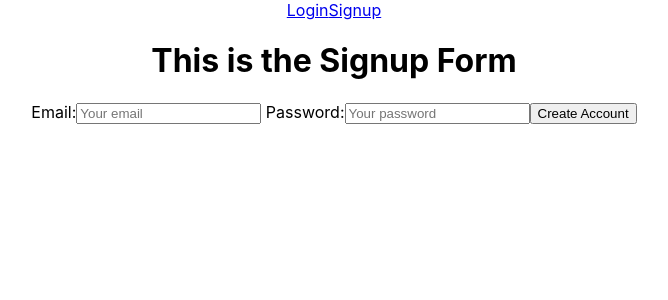
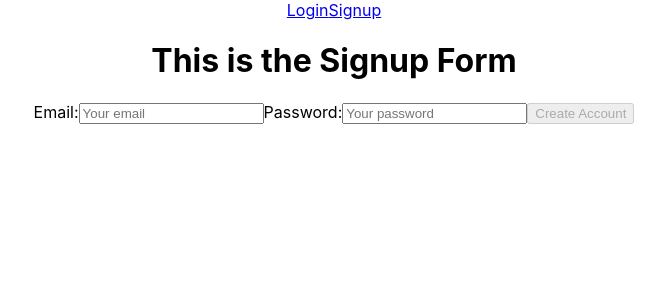
Before and after one commit to shighetari/secret-family-recipes-1-front-endbackup, a React (Create React App) app: page /signup in a window 1280 px wide. Shown: the top 300 px of the page, without its empty margins (306-974 px from the left). Built offline with nearby package versions, Linux system fonts and the light colour scheme.

Commit message:
added validation to signup

```diff
--- a/package.json
+++ b/package.json
@@ -13,7 +13,8 @@
     "react-router-dom": "^5.2.0",
     "react-scripts": "3.4.1",
     "redux": "^4.0.5",
-    "redux-thunk": "^2.3.0"
+    "redux-thunk": "^2.3.0",
+    "yup": "^0.29.1"
   },
   "scripts": {
     "start": "react-scripts start",
--- a/src/App.js
+++ b/src/App.js
@@ -1,11 +1,14 @@
-import React, {useState} from 'react';
+import React, {useState, useEffect} from 'react';
 import { Switch, Route, Link } from 'react-router-dom'
+import * as Yup from "yup";
 import './App.css';
 
 // importing components
 import SignupForm from './components/SignupForm'
 import LoginForm from './components/LoginForm'
 
+//importing signup form schema
+import signupSchema from './components/signupSchema';
 
 function App() {
 
@@ -20,6 +23,20 @@ function App() {
     password:''
   })
 
+  const [errors, setErrors] = useState({
+    email: "",
+    password: ""
+  });
+
+  const [buttonDisabled, setButtonDisabled] = useState(true)
+
+
+  //sigup button validation
+  useEffect(() => {
+    signupSchema.isValid(formValues).then(valid => {
+      setButtonDisabled(!valid);
+    });
+  }, [formValues]);
 
 
 
@@ -29,6 +46,11 @@ function App() {
       <Link to='/signup'>Signup</Link>
 
       <Switch>
+        <Route path='/home'>
+        <div>
+          <h1>{newUser.email} Family Recepies</h1>
+        </div>
+        </Route>
         <Route path='/login'>
         <LoginForm
           formValues={formValues}
@@ -36,10 +58,12 @@ function App() {
         </Route>
         <Route path='/signup'>
           <SignupForm
-            newUser={newUser}
             setNewUser={setNewUser}
             formValues={formValues}
-            setFormValues={setFormValues}/>
+            setFormValues={setFormValues}
+            buttonDisabled={buttonDisabled}
+            errors={errors}
+            setErrors={setErrors}/>
         </Route>
       </Switch>
 
--- a/src/components/LoginForm.js
+++ b/src/components/LoginForm.js
@@ -1,4 +1,5 @@
 import React from 'react'
+import { useHistory } from 'react-router-dom'
 
 function LoginForm (props){
 
@@ -6,9 +7,11 @@ function LoginForm (props){
 
         // Form Handlers
 
+        let history = useHistory()
         function submitHandler(e){
             e.preventDefault()
             console.log('Logged In');
+            history.push('/home')
 
         }
 
--- a/src/components/SignupForm.js
+++ b/src/components/SignupForm.js
@@ -1,64 +1,96 @@
-import React from 'react'
+import React from "react";
+import { useHistory } from 'react-router-dom'
+import * as Yup from "yup";
 
-function SignupForm (props){
+//importing signup form schema
+import signupSchema from './signupSchema';
 
-    const { newUser, setNewUser, formValues, setFormValues } = props
-
-
+function SignupForm(props) {
+  const {
+    setNewUser,
+    formValues,
+    setFormValues,
+    buttonDisabled,
+    errors,
+    setErrors
+  } = props;
 
   // Form Handlers
+  const history = useHistory()
 
-    function submitHandler(e){
-        e.preventDefault()
-        console.log('New user created');
+  function submitHandler(e) {
+    e.preventDefault();
+    console.log("New user created");
     setNewUser(formValues);
+    setFormValues({
+      email: "",
+      password: "",
+    });
 
-        setFormValues({
-            email: '',
-            password:''
-          })
+    history.push('/home')
   }
 
-    function changeHandler(e){
-        const {name, value } = e.target;
+  function changeHandler(e) {
+    const { name, value } = e.target;
+
+    Yup
+    .reach(signupSchema, name)
+    //we can then run validate using the value
+    .validate(value)
+    // if the validation is successful, we can clear the error message
+    .then(valid => {
+      setErrors({
+        ...errors,
+        [name]: ""
+      });
+    })
+    /* if the validation is unsuccessful, we can set the error message to the message
+      returned from yup (that we created in our schema) */
+    .catch(err => {
+      setErrors({
+        ...errors,
+        [name]: err.errors[0]
+      });
+    });
 
     setFormValues({
       ...formValues,
-            [name]: value
-        })
-
+      [name]: value,
+    });
   }
 
-
-    return(
+  return (
     <div>
       <h1>This is the Signup Form</h1>
       <form onSubmit={submitHandler}>
-                <label> Email:
+        <label>
+          Email:
           <input
-                    type='email'
-                    name='email'
-                    placeholder='Your email'
+            type="email"
+            name="email"
+            placeholder="Your email"
             onChange={changeHandler}
             value={formValues.email}
-                    >
-                    </input>
+          ></input>
+          {errors.email? (<p className="error">{errors.email}</p>) : null}
         </label>
-                <label> Password:
+        <label>
+          Password:
           <input
-                    type='password'
-                    name='password'
-                    placeholder='Your password'
+            type="password"
+            name="password"
+            placeholder="Your password"
             onChange={changeHandler}
             value={formValues.password}
-                    >
-                    </input>
+          ></input>
+          {errors.password ? (<p className="error">{errors.password}</p>) : null}
         </label>
-                <button type='submit'>Create Account</button>
+        <button type="submit" disabled={buttonDisabled}>
+          Create Account
+        </button>
       </form>
     </div>
-    )
+  );
 }
 
-
 export default SignupForm;
--- /dev/null
+++ b/src/components/signupSchema.js
@@ -0,0 +1,15 @@
+import * as Yup from "yup";
+
+const signupSchema = Yup.object().shape({
+    email: Yup
+      .string()
+      .email("Must be a valid email address.")
+      .required("Must include email address."),
+    password: Yup
+      .string()
+      .min(6, "Passwords must be at least 6 characters long.")
+      .required("Password is Required")
+  });
+
+
+  export default signupSchema;
```
Also changed, not shown: 1 other file (tests, documents, lock files or other folders). Lines whose indentation alone changed are shown as unchanged.
